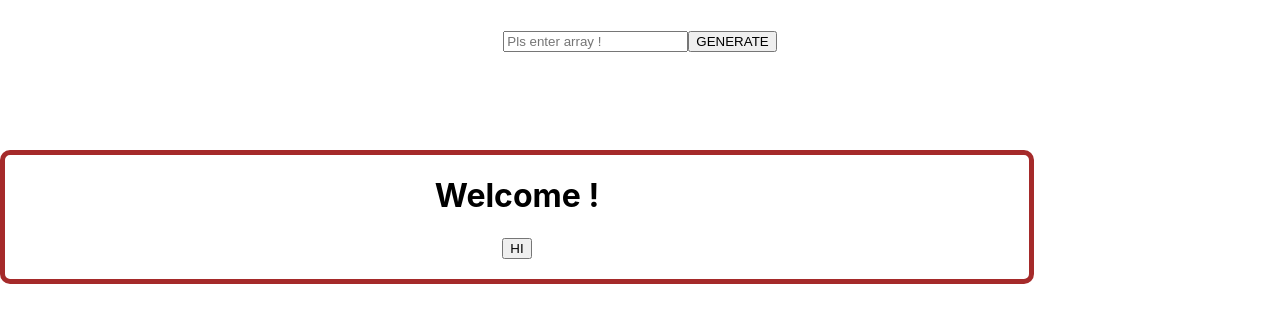
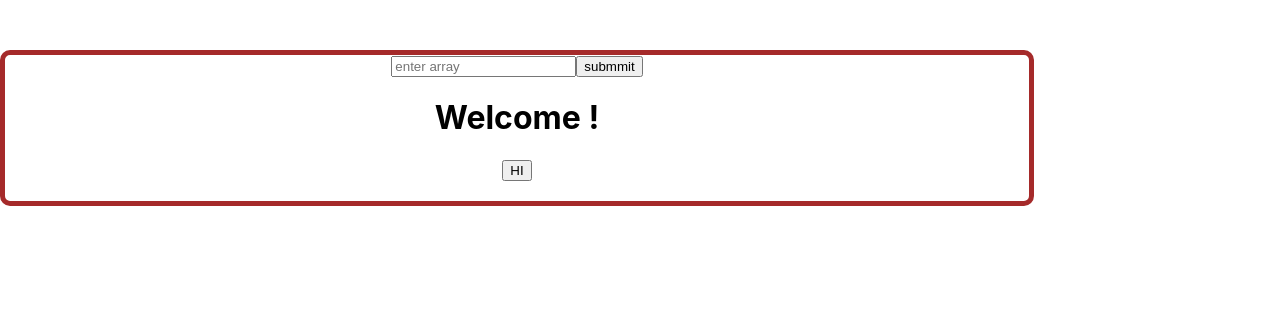
Before and after one commit to WHitE-TITaN/Sorting-Visualizer, a React (Create React App) app in the folder sorting-visualizer/: page / in a window 1280 px wide. Shown: the top 322 px of the page. Built offline with nearby package versions, Linux system fonts and the light colour scheme; the HTML template or start-up script is replaced by a standard one.

Commit message:
extraxting numbers from userinput

```diff
--- a/sorting-visualizer/src/App.js
+++ b/sorting-visualizer/src/App.js
@@ -5,13 +5,6 @@ function App() {
 
   return (
     <div className="App">
-
-
-      <div className='input'>
-        <input id = 'array' placeholder='Pls enter array !'></input>
-        <button id = 'submmit'>GENERATE</button>
-
-      </div>
       <Graph />
     </div>
   );
--- a/sorting-visualizer/src/components/Graph.js
+++ b/sorting-visualizer/src/components/Graph.js
@@ -16,9 +16,19 @@ class Graph extends Component{
         })
     }
 
+    readInput(){
+        let arrayString = document.getElementById('userInput').value; // Get input as string
+        let newArray = arrayString.split(',').map(num => Number(num.trim())); // Convert to array of numbers
+
+        console.log(newArray); // Log the entire array
+        newArray.forEach(element => console.log(element));
+    }
+
     render(){
         return(
             <div className='MainGraph'>
+                <input id='userInput' placeholder='enter array'></input>
+                <button onClick={() => this.readInput()}>submmit</button>
                 <h1>{this.state.message}</h1>
                 <button onClick={() => this.HI()}>HI</button>
             </div>
```
